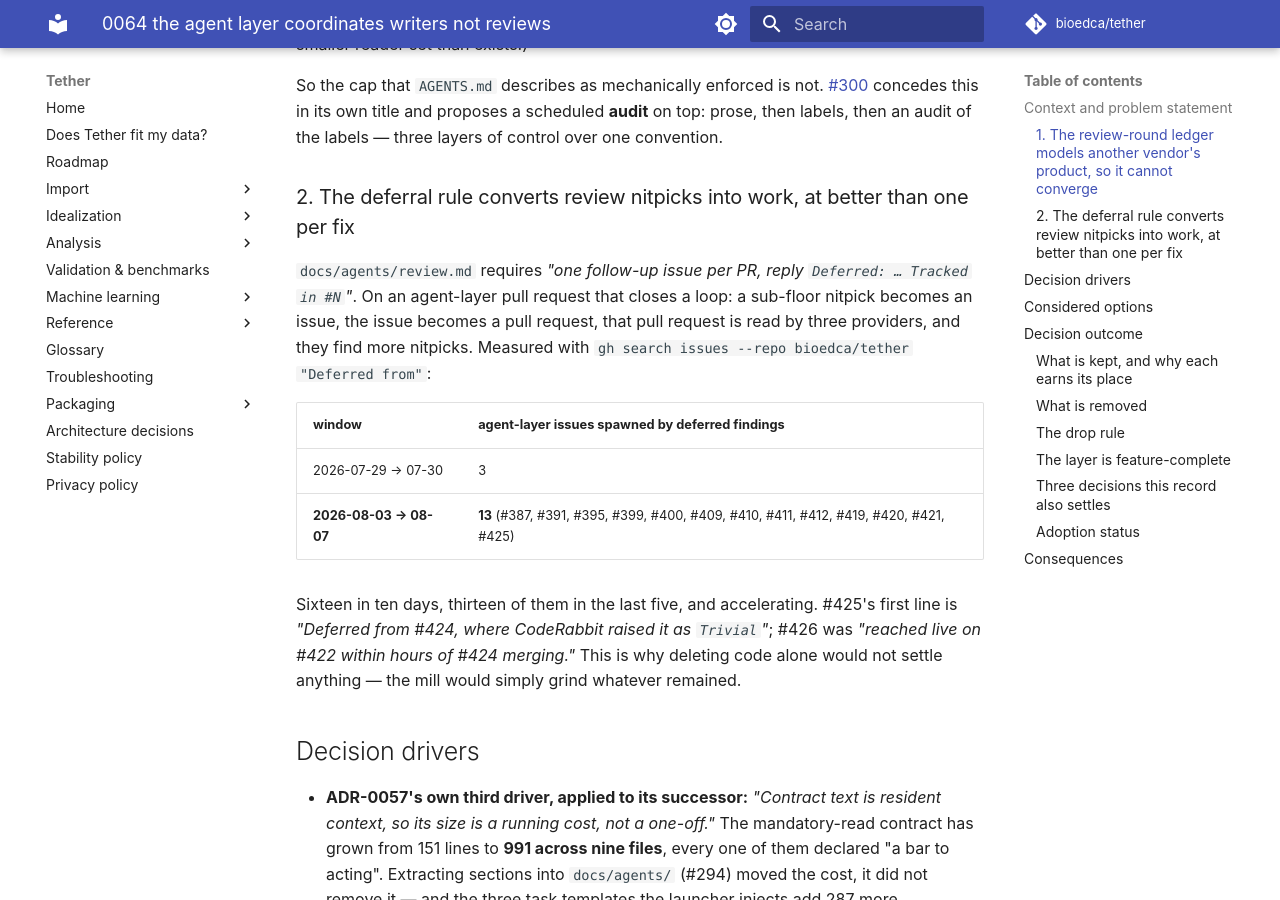
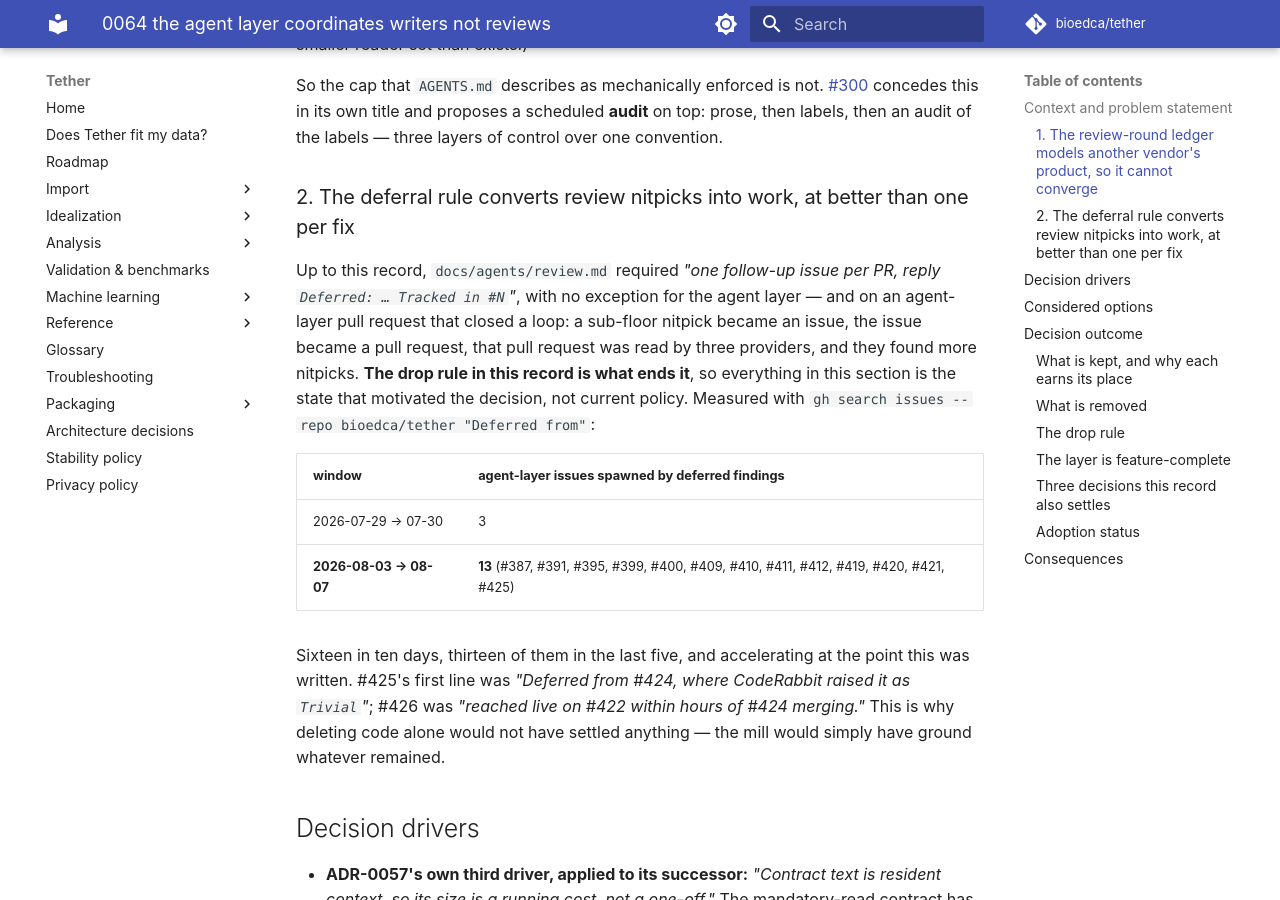
Before and after one commit to bioedca/tether, an MkDocs documentation site: the page built from docs/adr/0064-the-agent-layer-coordinates-writers-not-reviews.md, in a window 1280 px wide and 900 px high, scrolled down 2733 px. Built offline with MkDocs 1.6.1 and Material for MkDocs 9.7.7, drawn with Linux system fonts in a browser that asks for light colours; comment, search, counter and statistics services are not loaded; the version menu is left out.

Commit message:
docs(adr): the problem statement described the problem as if it still held
Section 2 quoted the deferral rule in the present tense, so a reader arriving
after this record merges would take "review.md requires one follow-up issue per
PR" as current policy. It is the rule this record's drop rule replaces.

Now past tense throughout, with an explicit line saying the section is the state
that motivated the decision rather than the state after it, and that the drop
rule is what ends it. The measurement is unchanged and still stands as evidence -
sixteen issues in ten days is why the decision was taken, and it does not stop
being true for having been acted on.

Gates: mkdocs build --strict green, markdownlint-cli2 clean, gen_adr_index.py
--check up to date, 39 tests pass.

```diff
--- a/docs/adr/0064-the-agent-layer-coordinates-writers-not-reviews.md
+++ b/docs/adr/0064-the-agent-layer-coordinates-writers-not-reviews.md
@@ -113,20 +113,22 @@ over one convention.
 
 ### 2. The deferral rule converts review nitpicks into work, at better than one per fix
 
-`docs/agents/review.md` requires *"one follow-up issue per PR, reply `Deferred: … Tracked in #N`"*.
-On an agent-layer pull request that closes a loop: a sub-floor nitpick becomes an issue, the issue
-becomes a pull request, that pull request is read by three providers, and they find more nitpicks.
-Measured with `gh search issues --repo bioedca/tether "Deferred from"`:
+Up to this record, `docs/agents/review.md` required *"one follow-up issue per PR, reply `Deferred: …
+Tracked in #N`"*, with no exception for the agent layer — and on an agent-layer pull request that
+closed a loop: a sub-floor nitpick became an issue, the issue became a pull request, that pull
+request was read by three providers, and they found more nitpicks. **The drop rule in this record is
+what ends it**, so everything in this section is the state that motivated the decision, not current
+policy. Measured with `gh search issues --repo bioedca/tether "Deferred from"`:
 
 | window | agent-layer issues spawned by deferred findings |
 |---|---|
 | 2026-07-29 → 07-30 | 3 |
 | **2026-08-03 → 08-07** | **13** (#387, #391, #395, #399, #400, #409, #410, #411, #412, #419, #420, #421, #425) |
 
-Sixteen in ten days, thirteen of them in the last five, and accelerating. #425's first line is
-*"Deferred from #424, where CodeRabbit raised it as `Trivial`"*; #426 was *"reached live on #422
-within hours of #424 merging."* This is why deleting code alone would not settle anything — the mill
-would simply grind whatever remained.
+Sixteen in ten days, thirteen of them in the last five, and accelerating at the point this was
+written. #425's first line was *"Deferred from #424, where CodeRabbit raised it as `Trivial`"*; #426
+was *"reached live on #422 within hours of #424 merging."* This is why deleting code alone would not
+have settled anything — the mill would simply have ground whatever remained.
 
 ## Decision drivers
 
```
